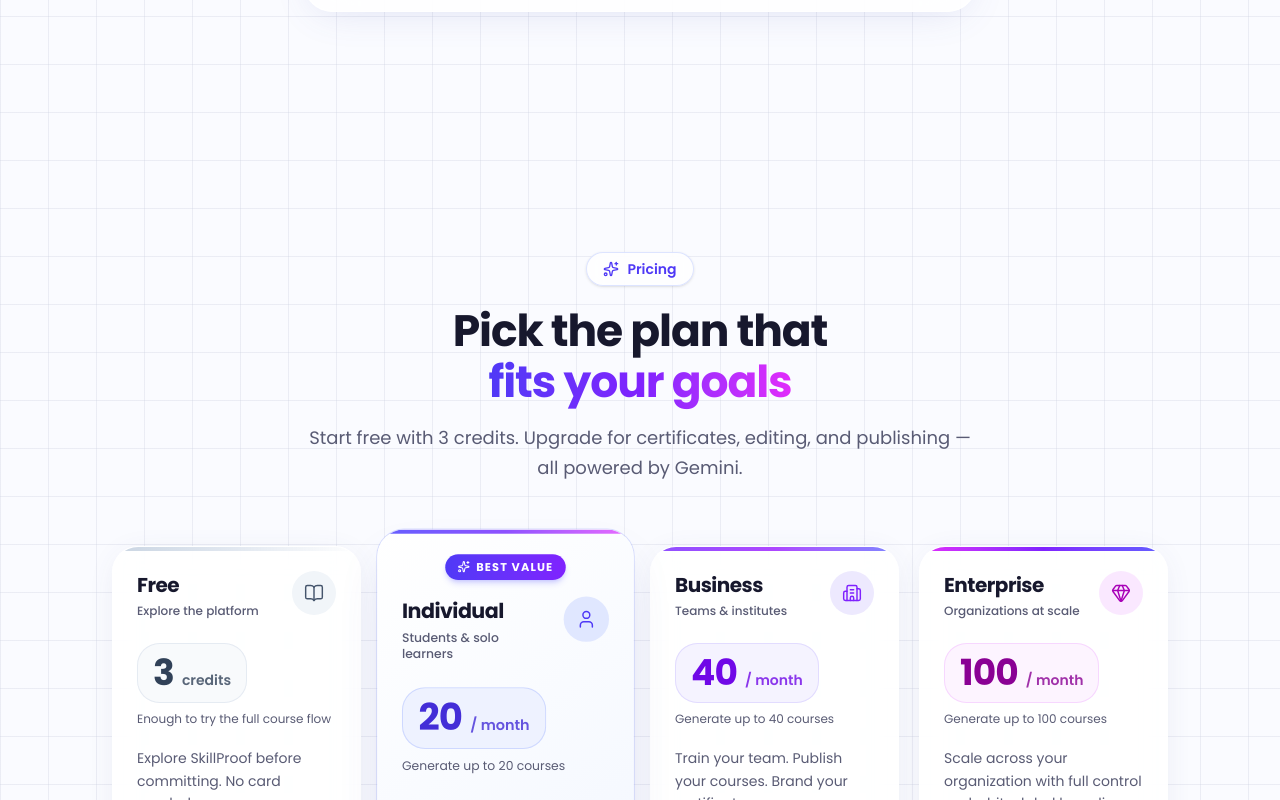
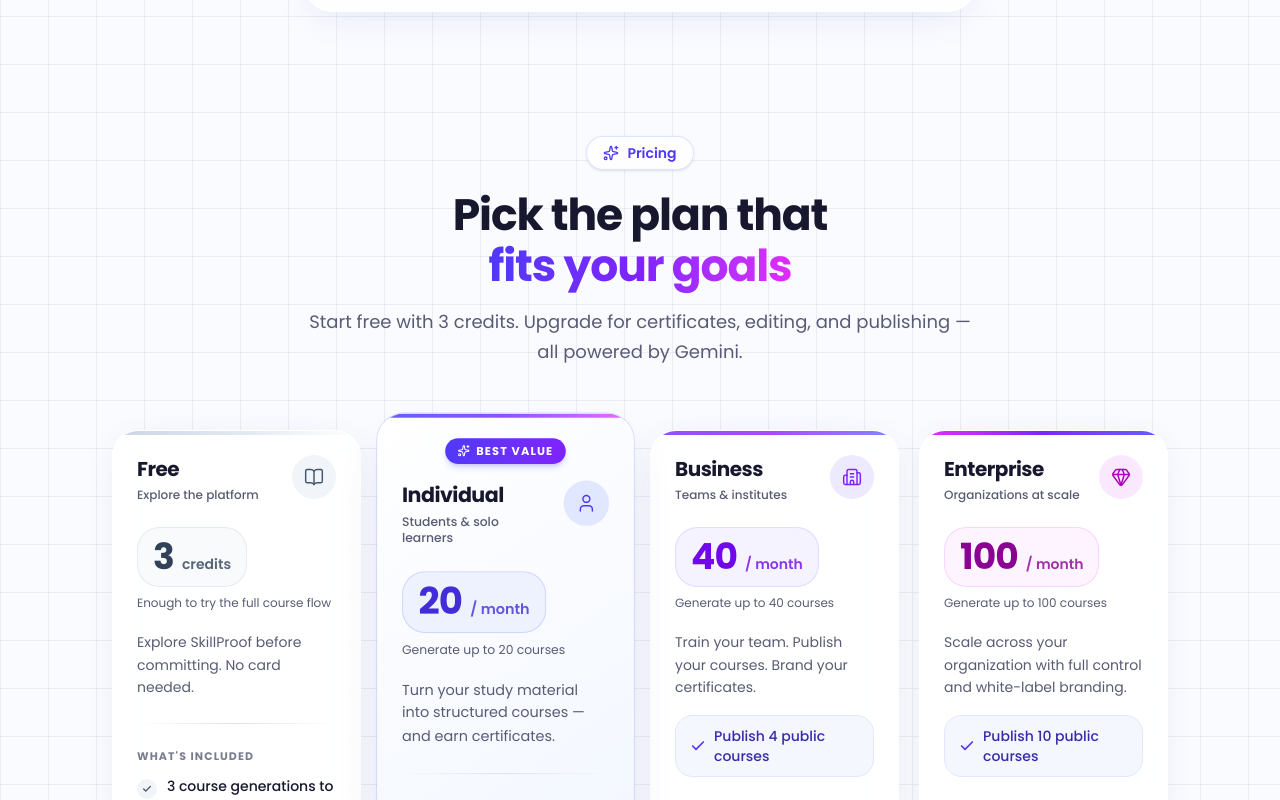
Before and after one commit to Vibe-Coders-Cursor-Buildathon/skill-proof, a Next.js app: page / in a window 1280 px wide. Shown: the part 1040-1840 px from the top of the page. Built offline with nearby package versions, Linux system fonts and the light colour scheme.

Commit message:
Update pricing-section.tsx

```diff
--- a/src/components/home/pricing-section.tsx
+++ b/src/components/home/pricing-section.tsx
@@ -60,7 +60,7 @@
 
 export function PricingSection() {
   return (
-    <section id="pricing" className="relative overflow-hidden py-24 md:py-32">
+    <section id="pricing" className="relative overflow-hidden py-3">
       <div
         aria-hidden
         className="pricing-surface pointer-events-none absolute inset-0 -z-10"
```
